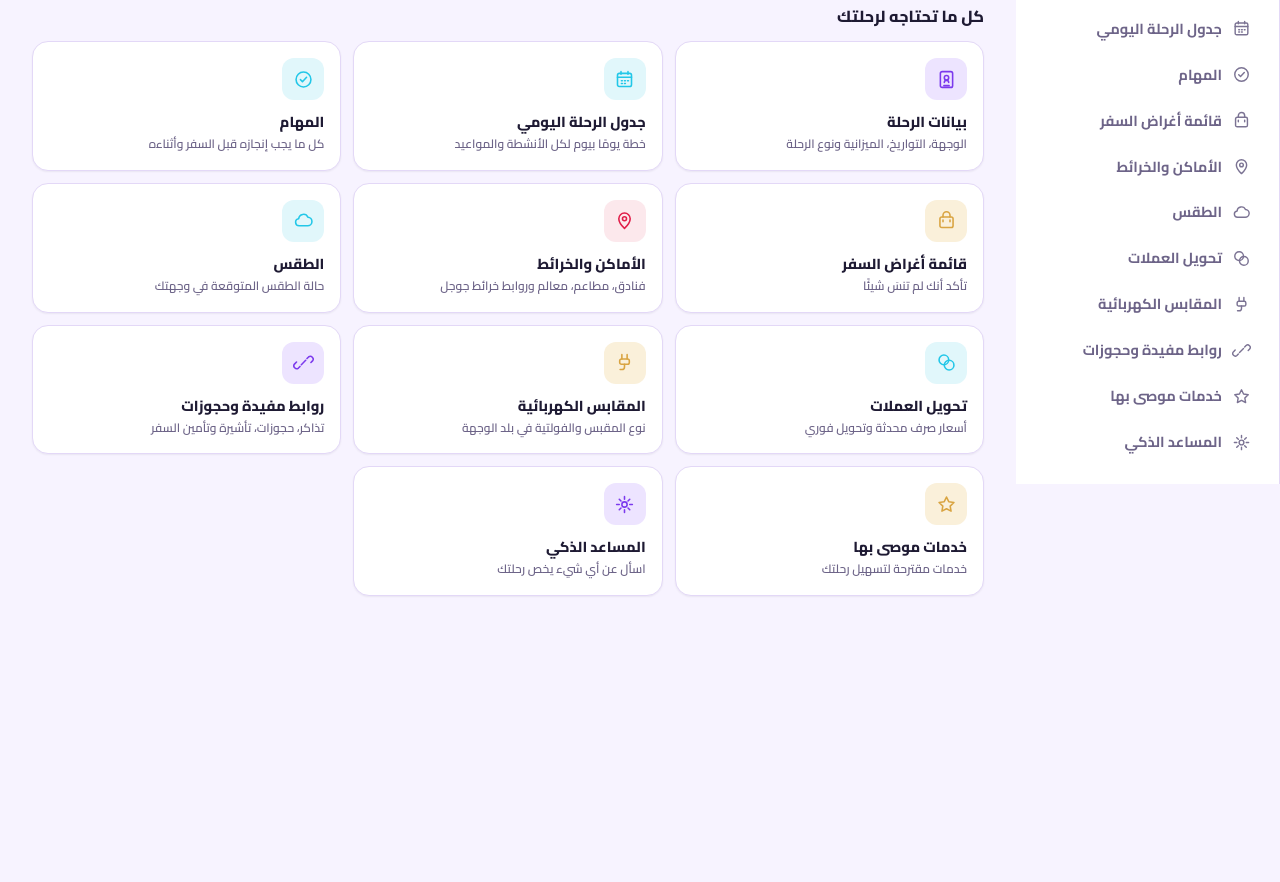
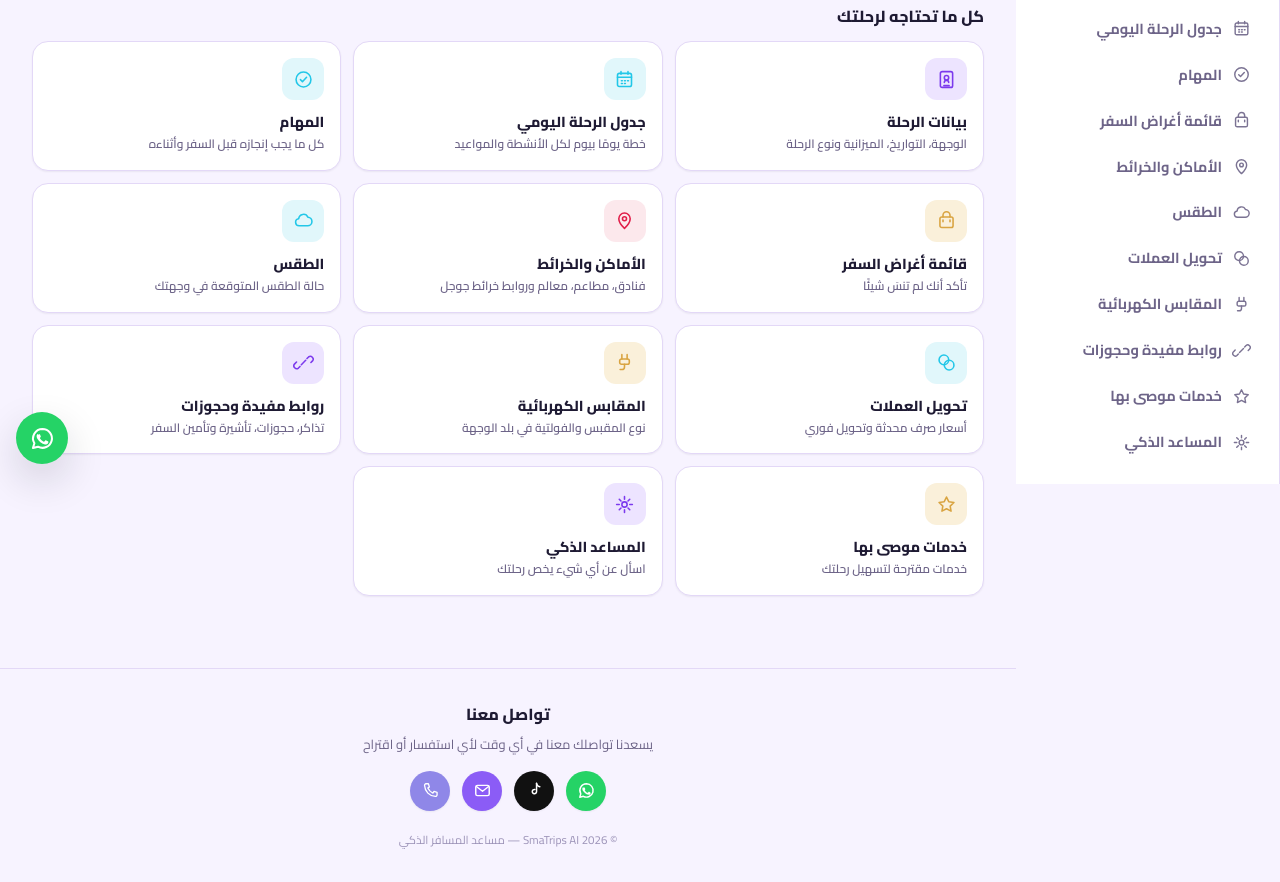
Before and after one commit to samatalla2018-cpu/smatips-ai, a plain HTML site: page index.html in a window 1280 px wide. Shown: the part 316-1198 px from the top of the page. Before the commit the page ends 952 px from the top, so only its background shows below. Drawn offline with Linux system fonts and the light colour scheme.

Commit message:
Add "تواصل معنا" contact footer and floating WhatsApp button
Real WhatsApp, TikTok, email, and phone links using the user's actual
contact details. Brand-colored icons (WhatsApp green, TikTok black)
kept consistent with the site's own palette for the generic mail/phone
icons. Verified on mobile and desktop: correct hrefs, no overlap with
the fixed bottom nav, zero horizontal overflow.

```diff
--- a/css/styles.css
+++ b/css/styles.css
@@ -584,6 +584,60 @@ hr.sep { border: none; border-top: 1px solid var(--border); margin: 16px 0; }
 }
 .nav-sheet-overlay.open .nav-sheet { transform: translateX(0); }
 
+/* -------- الفوتر: تواصل معنا -------- */
+.site-footer {
+  border-top: 1px solid var(--border);
+  margin-top: 32px;
+  padding: 28px 16px calc(var(--bottomnav-h) + 24px);
+}
+@media (min-width: 901px) {
+  .site-footer { padding: 32px 32px 32px; }
+}
+.footer-inner {
+  max-width: 1080px;
+  margin: 0 auto;
+  display: flex;
+  flex-direction: column;
+  align-items: center;
+  text-align: center;
+  gap: 6px;
+}
+.footer-title { font-size: 16px; font-weight: 800; }
+.footer-desc { font-size: 13px; color: var(--text-muted); max-width: 360px; }
+.footer-social-row { display: flex; align-items: center; gap: 12px; margin: 10px 0 6px; }
+.footer-social-icon {
+  width: 40px; height: 40px;
+  border-radius: 50%;
+  display: flex; align-items: center; justify-content: center;
+  color: #fff;
+  flex-shrink: 0;
+  box-shadow: var(--shadow-sm);
+  transition: transform .15s, filter .15s;
+}
+.footer-social-icon:hover { transform: translateY(-2px); filter: brightness(1.08); }
+.footer-social-icon.whatsapp { background: #25D366; }
+.footer-social-icon.tiktok { background: #111111; }
+.footer-social-icon.mail { background: var(--primary); }
+.footer-social-icon.phone { background: var(--hero-accent); }
+.footer-copy { font-size: 11.5px; color: var(--text-faint); margin-top: 8px; }
+
+/* -------- زر واتساب العائم -------- */
+.whatsapp-float {
+  position: fixed;
+  left: 16px;
+  bottom: calc(var(--bottomnav-h) + 16px);
+  width: 52px; height: 52px;
+  border-radius: 50%;
+  background: #25D366;
+  color: #fff;
+  display: flex; align-items: center; justify-content: center;
+  box-shadow: var(--shadow-lg);
+  z-index: 45;
+  transition: transform .15s;
+}
+.whatsapp-float:hover { transform: scale(1.06); }
+@media (min-width: 901px) { .whatsapp-float { bottom: 20px; } }
+
 /* =================== توست =================== */
 #toast-host {
   position: fixed;
--- a/index.html
+++ b/index.html
@@ -51,9 +51,25 @@
 
       <main class="main" id="app-main"></main>
 
+      <footer class="site-footer">
+        <div class="footer-inner">
+          <div class="footer-title">تواصل معنا</div>
+          <p class="footer-desc">يسعدنا تواصلك معنا في أي وقت لأي استفسار أو اقتراح</p>
+          <div class="footer-social-row">
+            <a class="footer-social-icon whatsapp" href="https://wa.me/966566529226" target="_blank" rel="noopener noreferrer" aria-label="تواصل عبر واتساب"></a>
+            <a class="footer-social-icon tiktok" href="https://www.tiktok.com/@smatrips" target="_blank" rel="noopener noreferrer" aria-label="حساب تيك توك"></a>
+            <a class="footer-social-icon mail" href="mailto:smatrips52@gmail.com" aria-label="راسلنا عبر البريد الإلكتروني"></a>
+            <a class="footer-social-icon phone" href="tel:+966566529226" aria-label="اتصل بنا"></a>
+          </div>
+          <div class="footer-copy">© 2026 SmaTrips AI — مساعد المسافر الذكي</div>
+        </div>
+      </footer>
+
       <nav class="bottom-nav" id="bottom-nav"></nav>
     </div>
   </div>
+
+  <a class="whatsapp-float" href="https://wa.me/966566529226" target="_blank" rel="noopener noreferrer" aria-label="تواصل معنا عبر واتساب" id="whatsapp-float-btn"></a>
 
   <!-- شيت التنقل للجوال -->
   <div class="nav-sheet-overlay" id="nav-sheet-overlay">
--- a/js/app.js
+++ b/js/app.js
@@ -151,6 +151,12 @@ function injectStaticIcons() {
   qs('#search-close-btn').innerHTML = icon('x', 16);
   qs('#nav-sheet-close-btn').innerHTML = icon('x', 18);
   qs('#modal-close-btn').innerHTML = icon('x', 18);
+
+  qs('.footer-social-icon.whatsapp').innerHTML = icon('whatsapp', 19);
+  qs('.footer-social-icon.tiktok').innerHTML = icon('tiktok', 19);
+  qs('.footer-social-icon.mail').innerHTML = icon('mail', 19);
+  qs('.footer-social-icon.phone').innerHTML = icon('phone', 19);
+  qs('#whatsapp-float-btn').innerHTML = icon('whatsapp', 27);
 }
 
 document.addEventListener('DOMContentLoaded', () => {
--- a/js/icons.js
+++ b/js/icons.js
@@ -39,6 +39,10 @@ const ICONS = {
   wind: '<path d="M3 8h9.5a2.5 2.5 0 1 0-2.3-3.4"/><path d="M3 12.5h13.5a2.5 2.5 0 1 1-2.3 3.4"/><path d="M3 17h7.5a2.5 2.5 0 1 1-2.3 3.4"/>',
   chevronUp: '<path d="M6 15l6-6 6 6"/>',
   chevronDown: '<path d="M6 9l6 6 6-6"/>',
+  whatsapp: '<path d="M12 3.5a8.4 8.4 0 0 0-7.2 12.7L3.5 20.5l4.5-1.2A8.4 8.4 0 1 0 12 3.5z" fill="none"/><path d="M8.7 8.6c.2-.45.4-.46.6-.47.16 0 .35 0 .5.38.18.44.6 1.5.66 1.6.06.12.1.27 0 .43-.08.16-.13.26-.25.4-.13.14-.26.3-.37.4-.13.13-.26.26-.12.5.15.26.65 1.05 1.4 1.7.95.85 1.75 1.12 2 1.25.26.13.4.1.55-.06.15-.16.63-.72.8-.97.16-.25.33-.2.55-.12.23.08 1.45.68 1.7.8.25.13.42.19.48.3.06.12.06.65-.15 1.28-.22.62-1.28 1.18-1.77 1.25-.46.07-1 .1-1.62-.1-.37-.11-.85-.27-1.46-.53-2.58-1.13-4.27-3.72-4.4-3.9-.13-.18-1.05-1.4-1.05-2.68 0-1.28.66-1.9.9-2.16z" fill="currentColor" stroke="none"/>',
+  tiktok: '<path d="M14.6 3v10.3a2.7 2.7 0 1 1-2.2-2.65" stroke="currentColor" stroke-width="1.9" stroke-linecap="round"/><path d="M14.6 3.3c.4 2.15 2.05 3.7 4.1 3.9" stroke="currentColor" stroke-width="1.9" stroke-linecap="round"/>',
+  mail: '<rect x="3.5" y="5.5" width="17" height="13" rx="2.2" stroke="currentColor" stroke-width="1.8"/><path d="M4.3 7l7.7 6 7.7-6" stroke="currentColor" stroke-width="1.8" stroke-linecap="round" stroke-linejoin="round"/>',
+  phone: '<path d="M6.3 3.5h3l1.3 3.9-2 1.4a13.2 13.2 0 0 0 6.4 6.4l1.4-2 3.9 1.3v3a2 2 0 0 1-2.2 2C10.6 19 5 13.4 4.5 5.7a2 2 0 0 1 1.8-2.2z" stroke="currentColor" stroke-width="1.7" stroke-linejoin="round"/>',
 };
 
 function icon(name, size = 22, extraClass = '') {
```
